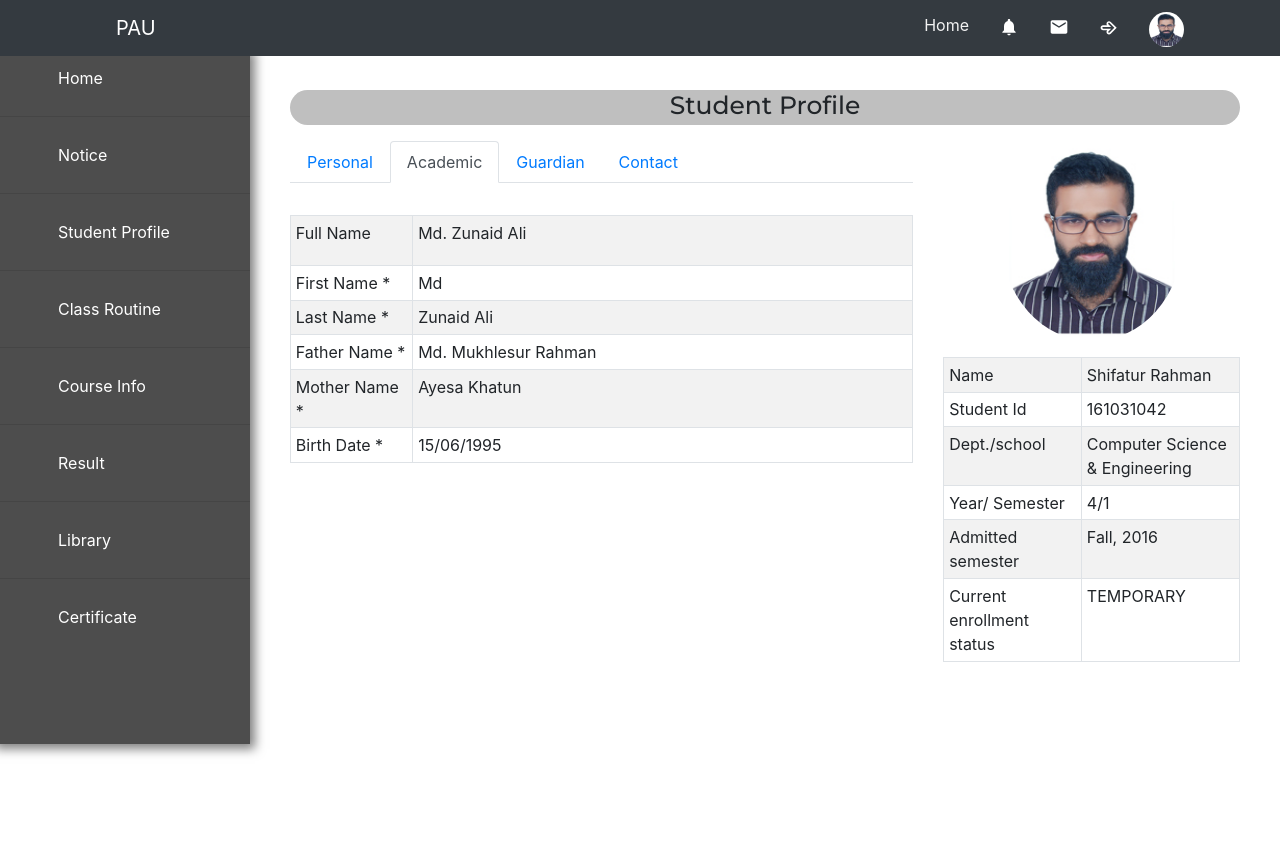
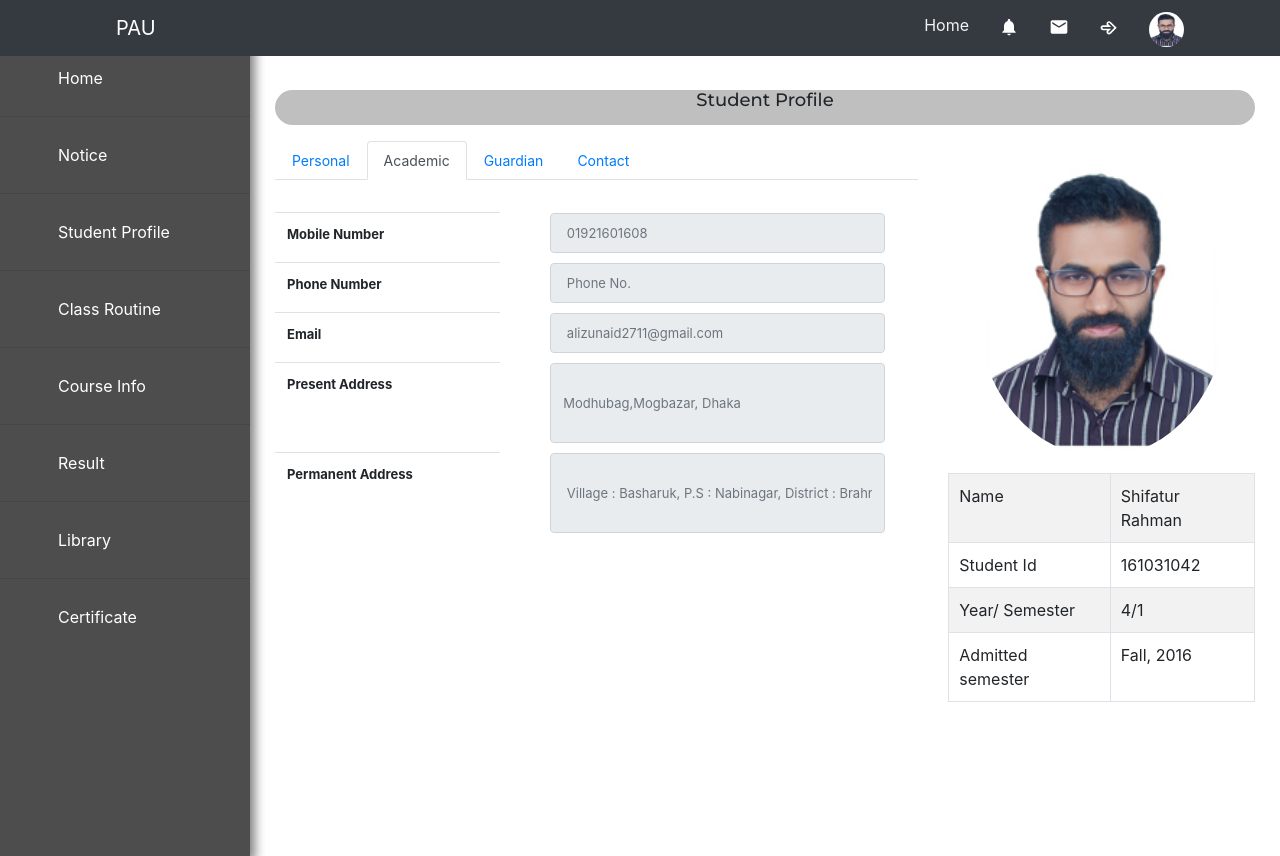
Before and after one commit to Shifatur-Rahman/College-Management-System, a React (Create React App) app: page /StudentProfilePage in a window 1280 px wide. Before the commit the page ends 800 px from the top, so only its background shows below. Built offline with nearby package versions, Linux system fonts and the light colour scheme.

Commit message:
routine update

```diff
--- a/src/asset/css/custom.css
+++ b/src/asset/css/custom.css
@@ -158,6 +158,7 @@
 .notice_para {
   font-size: 16px;
   padding: 12px;
+  text-align: justify;
 }
 
 .iconStyle {
@@ -168,6 +169,7 @@
 .noticeSubTitle {
   color: red;
   text-decoration: none;
+  font-size: 15px;
 }
 
 .noticeSubTitle:hover {
@@ -205,6 +207,10 @@
   margin-top: 2rem;
 }
 
+.studentProfile {
+  font-size: 14px;
+}
+
 #resultFont {
   font-size: 8px;
   overflow: hidden;
@@ -221,21 +227,17 @@
 }
 
 .routineTime {
-  font-size: 20px;
+  font-size: 16px;
 }
 
 .routineTitle {
-  font-size: 20px;
+  font-size: 16px;
 }
 
-.Routinebtn {
+.routineBtn {
   margin-top: 1rem;
-  top: 0;
-  right: 0;
-  left: 0;
-  bottom: 0;
-  float: right;
-  display: block;
+  font-size: 15px;
+
 }
 
 /* .resultPage {
@@ -297,25 +299,71 @@
   position: relative;
 }
 
+.personalContact {
+  width: 80%;
+  height: 40px;
+  margin-left: 50px;
+  margin-bottom: 10px;
+  font-size: 13px;
+
+}
+
+.guardianContact {
+  width: 70%;
+  height: 40px;
+  margin-left: 100px;
+  margin-bottom: 10px;
+
+}
+
+.personalContactMargin {
+  width: 80%;
+  height: 80px;
+  margin-left: 50px;
+  margin-bottom: 10px;
+  font-size: 13px;
+  text-align: initial;
+
+}
+
+.personalContactTitle {
+  font-size: 13px;
+}
+
+.personalButton {
+  top: 0;
+  left: 0;
+  right: 0;
+  bottom: 0;
+  margin: auto;
+  display: block;
+
+}
+
+.firstPersonal {
+  font-size: 15px;
+}
+
 .sidebarUl {
   background: #4d4d4d;
   top: 0;
   left: 0;
   width: 250px;
-  /* height: 100%; */
-  box-shadow: 0 0 10px 5px rgba(0, 0, 0, 0.5);
+  height: 100vh;
   margin-top: 1rem;
   margin-bottom: 0;
 }
 
-/* .sidebar_menu {
-  background-color: green;
-
-} */
+.sidebar_menu {
+  background: #4d4d4d;
+  box-shadow: 0 0 10px 5px rgba(0, 0, 0, 0.5);
+  /* height: 100vh; */
+}
 
 .side_menu {
   display: flex;
-  /* height: 100%; */
+  /* height: 100% !important; */
+  height: 100%;
 }
 
 /* /* Media Query */
@@ -383,7 +431,7 @@
   }
 
   .table_text {
-    font-size: 13px;
+    font-size: 11px !important;
   }
 
   .notice_para {
@@ -391,22 +439,30 @@
   }
 
   .routine {
-    width: 400px;
+    width: 200px;
     height: 600px;
+    margin-left: 0;
+    font-size: 5px;
+  }
+
+  .routineTime {
+    font-size: 6px;
   }
 
   .routineTitle {
-    font-size: 12px;
+    font-size: 6px;
   }
 
   .sidebarUl {
-    width: 130px !important;
-    height: 100%;
+    width: 120px !important;
+    margin-right: 0;
+    /* height: 100% !important; */
 
   }
 
   .bm-item {
     margin-left: -5px;
+    font-size: 12px;
   }
 
   .select-box {
@@ -436,9 +492,49 @@
 
   }
 
-  .userHome_div {
-    width: 200px;
+  .personalContact {
+    width: 90px;
+    height: 40px;
+    margin-left: 0px !important;
+    margin-bottom: 10px;
+    font-size: 10px;
+
   }
+
+  .guardianContact {
+    width: 90px;
+    height: 40px;
+    margin-left: 0px !important;
+    margin-bottom: 10px;
+    font-size: 10px;
+
+  }
+
+
+  .personalContactTitle {
+    font-size: 11px;
+    margin-left: 0 !important;
+  }
+
+
+  .personalContactMargin {
+    width: 90px;
+    height: 60px;
+    margin-left: 0px;
+    font-size: 11px;
+
+  }
+
+  .studentProfile {
+    font-size: 11px;
+  }
+
+
+  .firstPersonal {
+    font-size: 11px;
+  }
+
+
 }
 
 
@@ -497,11 +593,15 @@
   /* User Home */
   .sidebarUl {
     width: 150px;
-    height: 100% !important;
+  }
+
+  .userHome_div {
+    font-size: 11px !important;
   }
 
   .bm-item {
     margin-left: 30px;
+    font-size: 13px;
   }
 
   .userImg {
@@ -546,8 +646,54 @@
   }
 
 
+  .personalContact {
+    width: 90px;
+    height: 40px;
+    margin-left: 0px !important;
+    margin-bottom: 10px;
+    font-size: 10px;
+
+  }
+
+  .guardianContact {
+    width: 90px;
+    height: 40px;
+    margin-left: 0px !important;
+    margin-bottom: 10px;
+    font-size: 10px;
+
+  }
 
 
+  .personalContactTitle {
+    font-size: 11px;
+    margin-left: 0 !important;
+  }
+
+
+  .personalContactMargin {
+    width: 90px;
+    height: 60px;
+    margin-left: 0px;
+    font-size: 11px;
+
+  }
+
+
+  .routine {
+    width: 200px;
+    height: 600px;
+    margin-left: 0;
+    font-size: 5px;
+  }
+
+  .routineTime {
+    font-size: 6px;
+  }
+
+  .routineTitle {
+    font-size: 6px;
+  }
 
 }
 
@@ -637,11 +783,6 @@
   }
 
 
-  .sidebarUl {
-    height: 100%;
-  }
-
-
 }
 
 @media only screen and (max-width: 900px) and (min-width: 768px) {
@@ -687,10 +828,10 @@
     margin-left: 0px;
   }
 
+  .title {
+    font-size: 18px;
+  }
 
-  .sidebarUl {
-    height: 100%;
-  }
 }
 
 @media only screen and (max-width: 1024px) and (min-width: 900px) {
@@ -709,11 +850,6 @@
     font-size: 15px;
   }
 
-  /* .formStyle {
-    width: 280px;
-    height: 40px;
-    font-size: 14px;
-  } */
   .btn {
     width: 75px;
     height: 40px;
@@ -725,10 +861,11 @@
     margin-left: 5px;
   }
 
+  .title {
+    font-size: 18px;
+  }
 
-  .sidebarUl {
-    height: 100%;
-  }
+
 }
 
 /* @media only screen and (max-width: 1200px) and (min-width: 1024px) {
@@ -788,7 +925,9 @@
     margin-left: 20px;
   }
 
-  .sidebarUl {
-    height: 100%;
+  .title {
+    font-size: 18px;
+
   }
+
 }
--- a/src/components/ClassRoutine/ClassRoutine.js
+++ b/src/components/ClassRoutine/ClassRoutine.js
@@ -96,7 +96,7 @@
                     </tr>
                   </tbody>
                   <Button
-                    className='Routinebtn'
+                    className='RoutineBtn'
                     as='input'
                     type='submit'
                     value='Download pdf'
--- a/src/components/StudentProfile/StudentProfile.js
+++ b/src/components/StudentProfile/StudentProfile.js
@@ -1,63 +1,22 @@
 import React, { Component, Fragment } from "react";
-import { Container, Tabs, Tab, Row, Col, Table } from "react-bootstrap";
-import stdImg from "../../asset/images/shifatur_novel.jpg";
+import { Container, Tabs, Tab, Row, Col, Table, Button } from "react-bootstrap";
+import userImg from "../../asset/images/shifatur_novel.jpg";
 
 export default class StudentProfile extends Component {
   render() {
     return (
       <Fragment>
         <Container fluid={true}>
-          <Container>
           <h1 className='title'>Student Profile</h1>
 
           <Row>
             <Col sm={12} md={12} lg={8}>
-                <Tabs defaultActiveKey='profile' id='uncontrolled-tab-example'>
+              <Tabs
+                className='studentProfile'
+                defaultActiveKey='profile'
+                id='uncontrolled-tab-example'
+              >
                 <Tab eventKey='profile ' title='Personal'>
-                    <Table striped bordered hover size='sm'>
-                      <thead>
-                        <tr>
-                          <th>#</th>
-                          <th>Table heading</th>
-                          <th>Table heading</th>
-                          <th>Table heading</th>
-                          <th>Table heading</th>
-                          <th>Table heading</th>
-                          <th>Table heading</th>
-                        </tr>
-                      </thead>
-                      <tbody>
-                        <tr>
-                          <td>1</td>
-                          <td>Table cell</td>
-                          <td>Table cell</td>
-                          <td>Table cell</td>
-                          <td>Table cell</td>
-                          <td>Table cell</td>
-                          <td>Table cell</td>
-                        </tr>
-                        <tr>
-                          <td>2</td>
-                          <td>Table cell</td>
-                          <td>Table cell</td>
-                          <td>Table cell</td>
-                          <td>Table cell</td>
-                          <td>Table cell</td>
-                          <td>Table cell</td>
-                        </tr>
-                        <tr>
-                          <td>3</td>
-                          <td>Table cell</td>
-                          <td>Table cell</td>
-                          <td>Table cell</td>
-                          <td>Table cell</td>
-                          <td>Table cell</td>
-                          <td>Table cell</td>
-                        </tr>
-                      </tbody>
-                    </Table>
-                  </Tab>
-                  <Tab eventKey='profile' title='Academic'>
                   <Table
                     striped
                     bordered
@@ -65,7 +24,7 @@
                     size='sm'
                     className='studentProfileMargin'
                   >
-                      <tbody>
+                    <tbody className='firstPersonal'>
                       <tr>
                         <td>Full Name</td>
                         <td className='borderP'>Md. Zunaid Ali</td>
@@ -93,105 +52,211 @@
                     </tbody>
                   </Table>
                 </Tab>
-                  <Tab eventKey='Guardian' title='Guardian'>
-                    <Table striped bordered hover>
-                      <thead>
-                        <tr>
-                          <th>#</th>
-                          <th>First Name</th>
-                          <th>Last Name</th>
-                          <th>Username</th>
-                        </tr>
-                      </thead>
+                <Tab eventKey='profile' title='Academic'>
+                  <Table className='studentProfileMargin'>
                     <tbody>
                       <tr>
-                          <td>1</td>
-                          <td>Mark</td>
-                          <td>Otto</td>
-                          <td>@mdo</td>
+                        <th className='personalContactTitle'>Mobile Number</th>
+                        <input
+                          type='text'
+                          placeholder=' 01921601608'
+                          className='form-control personalContact'
+                          data-ng-disabled='!editProfileMode'
+                          disabled='disabled'
+                        ></input>
                       </tr>
                       <tr>
-                          <td>2</td>
-                          <td>Jacob</td>
-                          <td>Thornton</td>
-                          <td>@fat</td>
+                        <th className='personalContactTitle'>Phone Number</th>
+                        <input
+                          type='text'
+                          placeholder=' Phone No.'
+                          className='form-control personalContact'
+                          data-ng-disabled='!editProfileMode'
+                          disabled='disabled'
+                        ></input>
                       </tr>
                       <tr>
-                          <td>3</td>
-                          <td colSpan='2'>Larry the Bird</td>
-                          <td>@twitter</td>
+                        <th className='personalContactTitle'>Email</th>
+                        <input
+                          type='text'
+                          placeholder=' alizunaid2711@gmail.com'
+                          className='form-control personalContact'
+                          data-ng-disabled='!editProfileMode'
+                          disabled='disabled'
+                        ></input>
+                      </tr>
+                      <tr>
+                        <th className='personalContactTitle'>
+                          Present Address
+                        </th>
+                        <input
+                          type='text'
+                          placeholder='Modhubag,Mogbazar, Dhaka'
+                          className='form-control personalContactMargin'
+                          data-ng-disabled='!editProfileMode'
+                          disabled='disabled'
+                        ></input>
+                      </tr>
+                      <tr>
+                        <th className='personalContactTitle'>
+                          Permanent Address
+                        </th>
+                        <input
+                          type='text'
+                          placeholder=' Village : Basharuk, P.S : Nabinagar, District : Brahmanbaria'
+                          className='form-control personalContactMargin'
+                          data-ng-disabled='!editProfileMode'
+                          disabled='disabled'
+                        ></input>
                       </tr>
                     </tbody>
                   </Table>
                 </Tab>
-                  <Tab eventKey='Contact' title='Contact'>
-                    <Table striped bordered hover>
-                      <thead>
-                        <tr>
-                          <th>#</th>
-                          <th>First Name</th>
-                          <th>Last Name</th>
-                          <th>Username</th>
-                        </tr>
-                      </thead>
+                <Tab eventKey='Guardian' title='Guardian'>
+                  <Table size='lg' className='studentProfileMargin'>
                     <tbody>
                       <tr>
-                          <td>1</td>
-                          <td>Mark</td>
-                          <td>Otto</td>
-                          <td>@mdo</td>
+                        <th className='personalContactTitle'>Guardian Name</th>
+                        <input
+                          type='text'
+                          placeholder='Amena Begum'
+                          className='form-control guardianContact'
+                          data-ng-disabled='!editProfileMode'
+                          disabled='disabled'
+                        ></input>
                       </tr>
                       <tr>
-                          <td>2</td>
-                          <td>Jacob</td>
-                          <td>Thornton</td>
-                          <td>@fat</td>
+                        <th className='personalContactTitle'>Guardian Phone</th>
+                        <input
+                          type='text'
+                          placeholder='01918848453'
+                          className='form-control guardianContact'
+                          data-ng-disabled='!editProfileMode'
+                          disabled='disabled'
+                        ></input>
                       </tr>
                       <tr>
-                          <td>3</td>
-                          <td colSpan='2'>Larry the Bird</td>
-                          <td>@twitter</td>
+                        <th className='personalContactTitle'>
+                          Guardian Mobile
+                        </th>
+                        <input
+                          type='text'
+                          placeholder='01918848453'
+                          className='form-control guardianContact'
+                          data-ng-disabled='!editProfileMode'
+                          disabled='disabled'
+                        ></input>
+                      </tr>
+                      <tr>
+                        <th className='personalContactTitle'>Guardian Email</th>
+                        <input
+                          type='text'
+                          placeholder=' Email'
+                          className='form-control guardianContact'
+                          data-ng-disabled='!editProfileMode'
+                          disabled='disabled'
+                          disabled
+                        ></input>
                       </tr>
                     </tbody>
                   </Table>
                 </Tab>
-                </Tabs>
-              </Col>
-              <Col sm={12} md={12} lg={4}>
-                <div>
-                  <img className='stdImg' src={stdImg} alt='img' />
-                  <Table striped bordered hover size='sm'>
+
+                <Tab eventKey='Contact' title='Contact'>
+                  <Table className='studentProfileMargin'>
                     <tbody>
                       <tr>
-                        <td>Name</td>
-                        <td>Shifatur Rahman</td>
+                        <th className='personalContactTitle'>Mobile Number</th>
+                        <input
+                          type='text'
+                          placeholder=' 01921601608'
+                          className='form-control personalContact'
+                          data-ng-disabled='!editProfileMode'
+                          disabled='disabled'
+                        ></input>
                       </tr>
                       <tr>
-                        <td>Student Id</td>
-                        <td>161031042</td>
+                        <th className='personalContactTitle'>Phone Number</th>
+                        <input
+                          type='text'
+                          placeholder=' Phone No.'
+                          className='form-control personalContact'
+                          data-ng-disabled='!editProfileMode'
+                          disabled='disabled'
+                        ></input>
                       </tr>
                       <tr>
-                        <td>Dept./school</td>
-                        <td colSpan='2'>Computer Science & Engineering</td>
+                        <th className='personalContactTitle'>Email</th>
+                        <input
+                          type='text'
+                          placeholder=' alizunaid2711@gmail.com'
+                          className='form-control personalContact'
+                          data-ng-disabled='!editProfileMode'
+                          disabled='disabled'
+                        ></input>
                       </tr>
                       <tr>
-                        <td>Year/ Semester</td>
-                        <td colSpan='2'>4/1</td>
+                        <th className='personalContactTitle'>
+                          Present Address
+                        </th>
+                        <input
+                          type='text'
+                          placeholder='Modhubag,Mogbazar, Dhaka'
+                          className='form-control personalContactMargin'
+                          data-ng-disabled='!editProfileMode'
+                          disabled='disabled'
+                        ></input>
                       </tr>
                       <tr>
-                        <td>Admitted semester</td>
-                        <td colSpan='2'>Fall, 2016</td>
-                      </tr>
-                      <tr>
-                        <td>Current enrollment status</td>
-                        <td colSpan='2'>TEMPORARY</td>
+                        <th className='personalContactTitle'>
+                          Permanent Address
+                        </th>
+                        <input
+                          type='text'
+                          placeholder=' Village : Basharuk, P.S : Nabinagar, District : Brahmanbaria'
+                          className='form-control personalContactMargin'
+                          data-ng-disabled='!editProfileMode'
+                          disabled='disabled'
+                        ></input>
                       </tr>
                     </tbody>
                   </Table>
-                </div>
+                  <Button className='routinebtn' variant='secondary'>
+                    Edit
+                  </Button>
+                </Tab>
+              </Tabs>
+            </Col>
+
+            <Col sm={12} md={12} lg={4}>
+              <img className='userImg' src={userImg} alt='pic' />
+              <Table striped bordered hover size='sm'>
+                <tbody>
+                  <tr className='table_text'>
+                    <td className='table_text'>Name</td>
+                    <td className='table_text'>Shifatur Rahman</td>
+                  </tr>
+                  <tr className='table_text'>
+                    <td className='table_text'>Student Id</td>
+                    <td className='table_text'>161031042</td>
+                  </tr>
+
+                  <tr>
+                    <td className='table_text'>Year/ Semester</td>
+                    <td className='table_text' colSpan='2'>
+                      4/1
+                    </td>
+                  </tr>
+                  <tr>
+                    <td className='table_text'>Admitted semester</td>
+                    <td className='table_text' colSpan='2'>
+                      Fall, 2016
+                    </td>
+                  </tr>
+                </tbody>
+              </Table>
             </Col>
           </Row>
-          </Container>
         </Container>
       </Fragment>
     );
```
Also changed, not shown: src/components/Notice/Notice.js (+4 -4 lines). Lines whose indentation alone changed are shown as unchanged.
